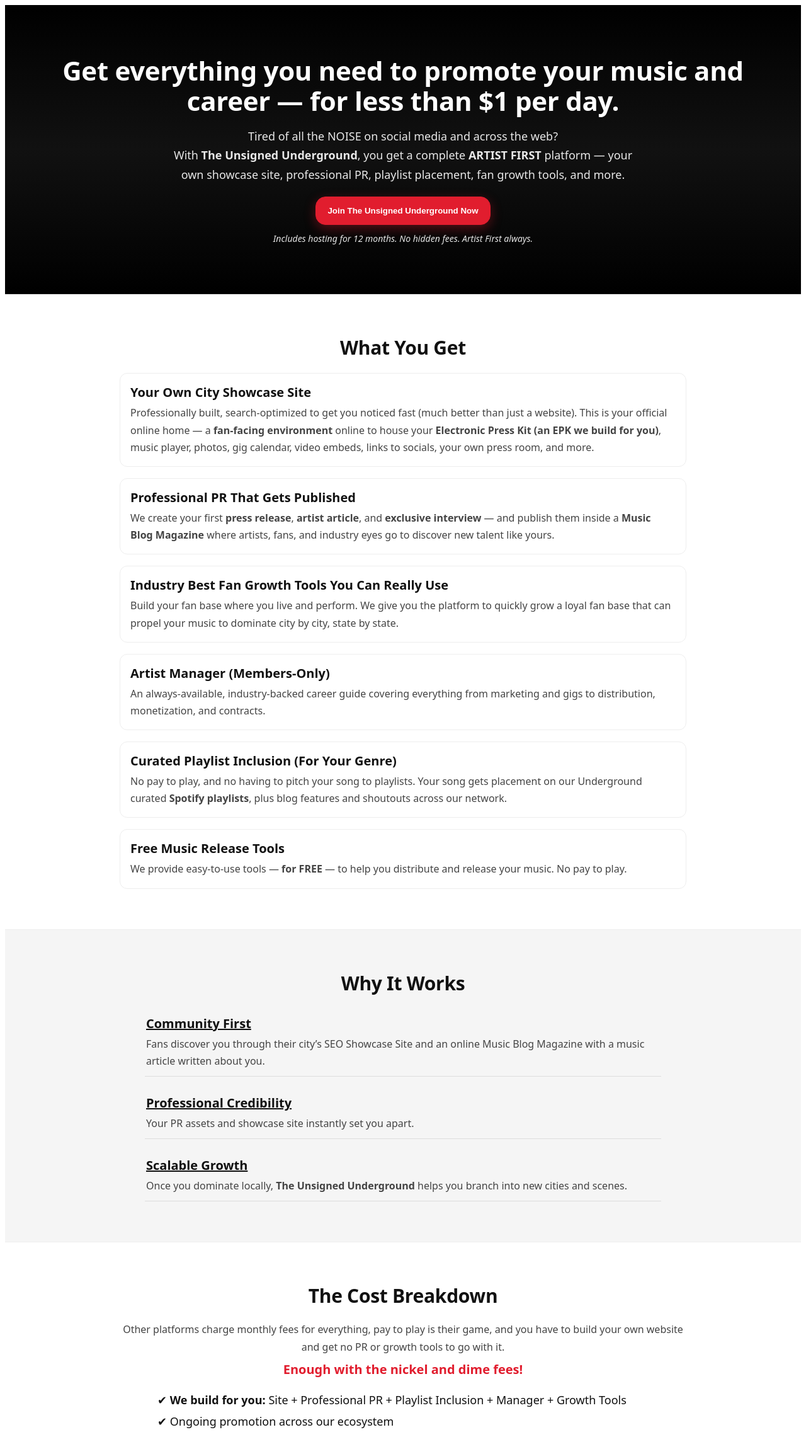
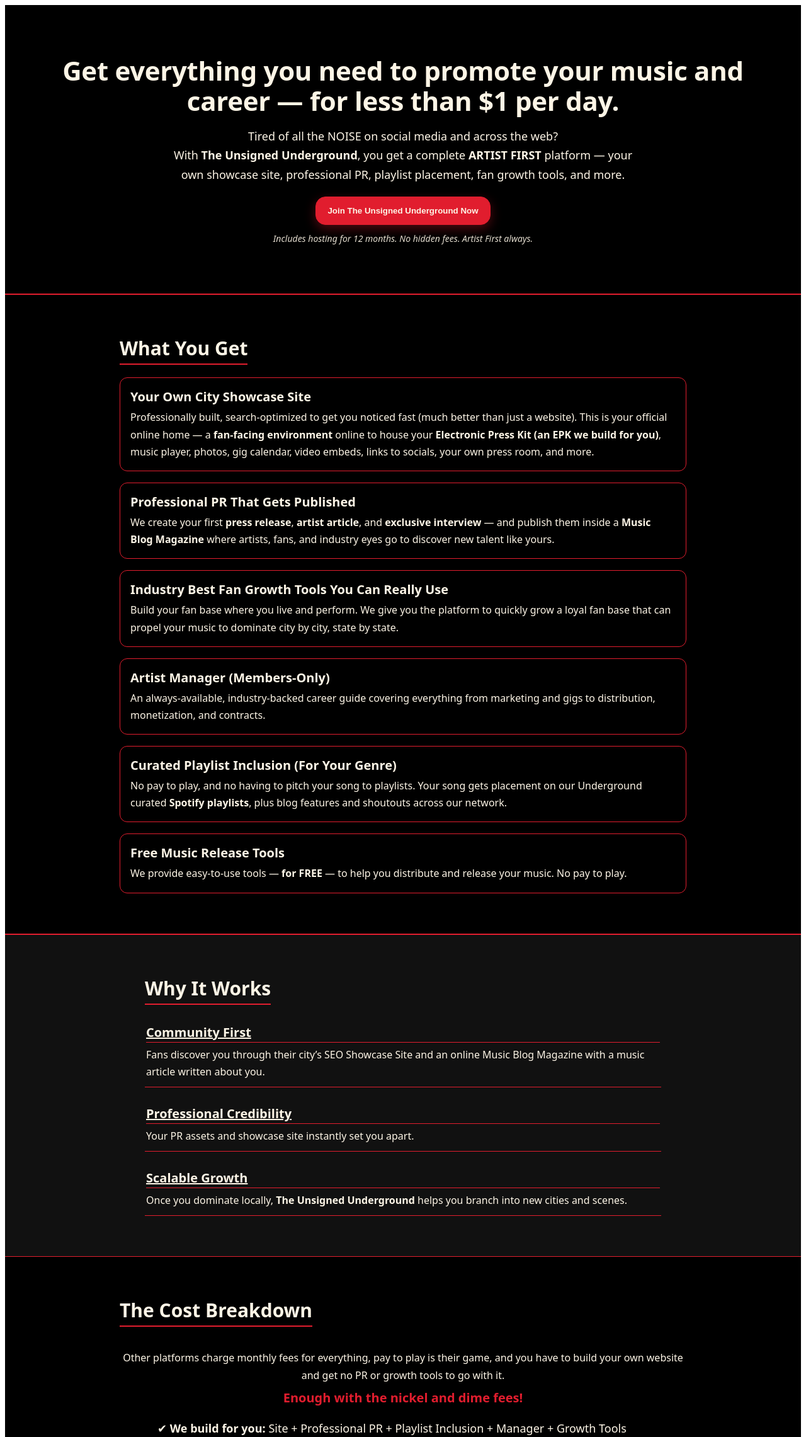
Before and after one commit to theunsignedunderground/uu-main-site, a Next.js app: page / in a window 1280 px wide. Shown: the top 2281 px of the page at 63% size. Built offline with nearby package versions, Linux system fonts and the light colour scheme.

Commit message:
Update index.js

```diff
--- a/pages/index.js
+++ b/pages/index.js
@@ -149,12 +149,19 @@ export default function Home() {
   );
 }
 
+/* ---------- Brand Colors ---------- */
+const colors = {
+  outlawRed: "#e11d2e",    // outlaw red accent
+  vintageCream: "#fdf5e6", // vintage cream text
+  black: "#000000"         // black background
+};
+
 /* ---------- Styles ---------- */
 
 const page = {
   fontFamily: "system-ui, -apple-system, Segoe UI, Roboto, Arial, sans-serif",
-  color: "#111",
-  background: "#fff"
+  color: colors.vintageCream,
+  background: colors.black
 };
 
 const container = {
@@ -167,53 +174,154 @@ const container = {
 const hero = {
   textAlign: "center",
   padding: "80px 0 64px",
-  color: "#fff",
-  background: "linear-gradient(180deg, #000 0%, #111 50%, #000 100%)",
-  borderBottom: "1px solid #1f1f1f"
+  color: colors.vintageCream,
+  background: colors.black,
+  borderBottom: `2px solid ${colors.outlawRed}`
 };
-const heroTitle = { fontSize: 42, lineHeight: 1.15, fontWeight: 800, margin: "0 0 16px 0", letterSpacing: "-0.3px" };
-const heroSubtitle = { fontSize: 18, maxWidth: 760, margin: "0 auto 20px", color: "rgba(255,255,255,0.9)", lineHeight: 1.7 };
+const heroTitle = {
+  fontSize: 42,
+  lineHeight: 1.15,
+  fontWeight: 800,
+  margin: "0 0 16px 0",
+  letterSpacing: "-0.3px"
+};
+const heroSubtitle = {
+  fontSize: 18,
+  maxWidth: 760,
+  margin: "0 auto 20px",
+  color: colors.vintageCream,
+  lineHeight: 1.7
+};
 const ctaRow = { display: "flex", gap: 12, justifyContent: "center", flexWrap: "wrap" };
 const primaryBtn = {
   display: "inline-block",
   padding: "14px 18px",
   borderRadius: 16,
-  background: "#e11d2e",
-  color: "#fff",
-  border: "1px solid #e11d2e",
+  background: colors.outlawRed,
+  color: colors.vintageCream,
+  border: `1px solid ${colors.outlawRed}`,
   fontWeight: 700,
   cursor: "pointer",
-  boxShadow: "0 6px 18px rgba(225,29,46,0.35)"
+  boxShadow: `0 6px 18px rgba(225,29,46,0.35)`
 };
-const heroNote = { marginTop: 12, fontStyle: "italic", opacity: 0.9, fontSize: 14 };
+const heroNote = {
+  marginTop: 12,
+  fontStyle: "italic",
+  opacity: 0.9,
+  fontSize: 14,
+  color: colors.vintageCream
+};
 
 /* Sections */
-const section = { padding: "64px 0" };
-const altSection = { ...section, background: "#f5f5f5", borderTop: "1px solid #eee", borderBottom: "1px solid #eee" };
-const h2 = { margin: "0 0 20px 0", fontSize: 30, letterSpacing: "-0.3px", textAlign: "center", fontWeight: 800 };
+const section = {
+  padding: "64px 0",
+  background: colors.black,
+  borderBottom: `1px solid ${colors.outlawRed}`
+};
+const altSection = {
+  ...section,
+  background: "#111", // slightly lighter than black for contrast
+  borderTop: `1px solid ${colors.outlawRed}`,
+  borderBottom: `1px solid ${colors.outlawRed}`
+};
+const h2 = {
+  margin: "0 0 20px 0",
+  fontSize: 30,
+  textAlign: "center",
+  fontWeight: 800,
+  color: colors.vintageCream,
+  borderBottom: `2px solid ${colors.outlawRed}`,
+  display: "inline-block",
+  paddingBottom: 4
+};
 
 /* Lists */
-const listStack = { listStyle: "none", margin: 0, padding: 0, display: "grid", gap: 18 };
-const liBlock = { border: "1px solid #eee", borderRadius: 12, padding: 16, background: "#fff" };
-const liBlockAlt = { borderBottom: "1px solid #ddd", padding: "10px 2px" };
-const liTitle = { margin: "0 0 6px 0", fontSize: 20, fontWeight: 800 };
-const liTitleUnderline = { ...liTitle, textDecoration: "underline" };
-const liText = { margin: 0, color: "#444", lineHeight: 1.7 };
+const listStack = {
+  listStyle: "none",
+  margin: 0,
+  padding: 0,
+  display: "grid",
+  gap: 18
+};
+const liBlock = {
+  border: `1px solid ${colors.outlawRed}`,
+  borderRadius: 12,
+  padding: 16,
+  background: colors.black
+};
+const liBlockAlt = {
+  borderBottom: `1px solid ${colors.outlawRed}`,
+  padding: "10px 2px"
+};
+const liTitle = {
+  margin: "0 0 6px 0",
+  fontSize: 20,
+  fontWeight: 800,
+  color: colors.vintageCream
+};
+const liTitleUnderline = {
+  ...liTitle,
+  textDecoration: "underline",
+  borderBottom: `1px solid ${colors.outlawRed}`,
+  paddingBottom: 2
+};
+const liText = { margin: 0, color: colors.vintageCream, lineHeight: 1.7 };
 
 /* Cost section */
-const centerText = { textAlign: "center", color: "#444", lineHeight: 1.7 };
-const costPunch = { textAlign: "center", color: "#e11d2e", fontWeight: 800, fontSize: 20, margin: "0 0 18px 0" };
-const checkList = { margin: "0 auto", paddingLeft: 0, listStyle: "none", lineHeight: 1.9, maxWidth: 780, fontSize: 18 };
-const costCloser = { textAlign: "center", marginTop: 16, fontWeight: 700, fontSize: 18 };
+const centerText = {
+  textAlign: "center",
+  color: colors.vintageCream,
+  lineHeight: 1.7
+};
+const costPunch = {
+  textAlign: "center",
+  color: colors.outlawRed,
+  fontWeight: 800,
+  fontSize: 20,
+  margin: "0 0 18px 0"
+};
+const checkList = {
+  margin: "0 auto",
+  paddingLeft: 0,
+  listStyle: "none",
+  lineHeight: 1.9,
+  maxWidth: 780,
+  fontSize: 18,
+  color: colors.vintageCream
+};
+const costCloser = {
+  textAlign: "center",
+  marginTop: 16,
+  fontWeight: 700,
+  fontSize: 18,
+  color: colors.vintageCream
+};
 
 /* CTA footer */
-const ctaSection = { textAlign: "center", padding: "80px 0", background: "#000", color: "#fff", borderTop: "1px solid #1a1a1a" };
-const ctaTitle = { margin: "0 0 12px 0", fontSize: 34, fontWeight: 800 };
-const ctaSub = { color: "rgba(255,255,255,0.9)", fontSize: 18, margin: "0 0 20px 0" };
+const ctaSection = {
+  textAlign: "center",
+  padding: "80px 0",
+  background: colors.black,
+  color: colors.vintageCream,
+  borderTop: `2px solid ${colors.outlawRed}`
+};
+const ctaTitle = {
+  margin: "0 0 12px 0",
+  fontSize: 34,
+  fontWeight: 800,
+  color: colors.vintageCream
+};
+const ctaSub = {
+  color: colors.vintageCream,
+  fontSize: 18,
+  margin: "0 0 20px 0"
+};
 const ctaButton = {
   ...primaryBtn,
   fontSize: 20,
   padding: "16px 22px",
   borderRadius: 18,
-  boxShadow: "0 10px 24px rgba(225,29,46,0.35)"
+  background: colors.outlawRed,
+  color: colors.vintageCream,
+  border: `1px solid ${colors.outlawRed}`
 };
```
